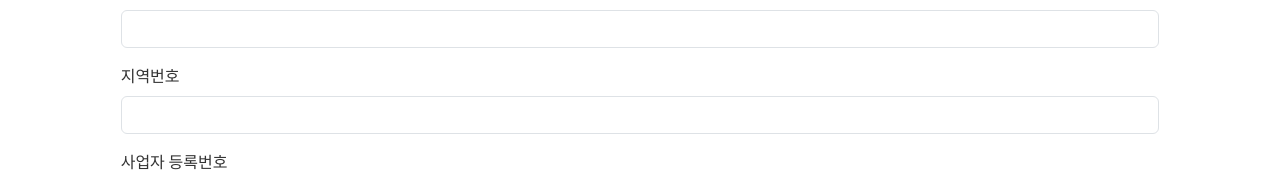
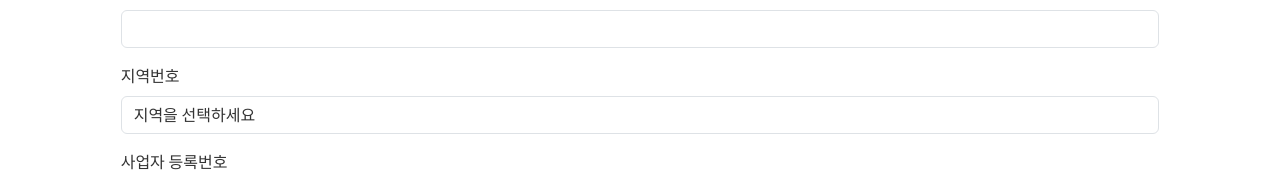
Before and after one commit to jaenyyyy/final-2-react, a React (Create React App) app in the folder matdori-react/: page /#/bus-resAdd in a window 1280 px wide. Shown: the part 316-497 px from the top of the page. Built offline with nearby package versions, Linux system fonts and the light colour scheme.

Commit message:
지역선택 설정

```diff
--- a/matdori-react/src/components/bus/ResAdd.js
+++ b/matdori-react/src/components/bus/ResAdd.js
@@ -7,6 +7,35 @@ import { busIdState } from '../../recoil';
 const ResAdd = () => {
   const navigate = useNavigate();
   const busId = useRecoilValue(busIdState);
+
+  const [regions, setRegions] = useState([
+    { no: 1, name: '영등포구' },
+    { no: 2, name: '강동구' },
+    { no: 3, name: '송파구' },
+    { no: 4, name: '강남구' },
+    { no: 5, name: '서초구' },
+    { no: 6, name: '관악구' },
+    { no: 7, name: '동작구' },
+    { no: 8, name: '금천구' },
+    { no: 9, name: '구로구' },
+    { no: 10, name: '강서구' },
+    { no: 11, name: '양천구' },
+    { no: 12, name: '마포구' },
+    { no: 13, name: '서대문구' },
+    { no: 17, name: '노원구' },
+    { no: 18, name: '도봉구' },
+    { no: 16, name: '은평구' },
+    { no: 19, name: '강북구' },
+    { no: 20, name: '성북구' },
+    { no: 21, name: '중랑구' },
+    { no: 22, name: '동대문구' },
+    { no: 23, name: '광진구' },
+    { no: 24, name: '성동구' },
+    { no: 25, name: '용산구' },
+    { no: 26, name: '종로구' },
+    { no: 27, name: '은평구' }
+
+  ]);
 
   const [restaurantData, setRestaurantData] = useState({
     busId:busId,
@@ -26,6 +55,16 @@ const ResAdd = () => {
     setRestaurantData({
       ...restaurantData,
       [name]: value
+    });
+  };
+
+  const handleRegionChange = (e) => {
+    const selectedRegionNo = e.target.value;
+    console.log("선택된 지역 번호:", selectedRegionNo);
+    setRestaurantData(prevState => {
+      const updatedState = { ...prevState, resRegionNo: selectedRegionNo };
+      console.log(" restaurantData:", updatedState);
+      return updatedState; // 업데이트된 상태를 반환
     });
   };
 
@@ -74,18 +113,25 @@ const ResAdd = () => {
         />
       </div>
 
-{/* 지역번호 입력 필드 */}
-<div className="mb-3">
+ {/* 지역번호 드롭다운 메뉴 */}
+ <div className="mb-3">
         <label htmlFor="resRegionNo" className="form-label">지역번호</label>
-        <input
-          type="text"
-          className="form-control"
-          id="resRegionNo"
-          name="resRegionNo"
-          value={restaurantData.resRegionNo}
-          onChange={handleChange}
-        />
+        <select
+  className="form-control"
+  id="resRegionNo"
+  name="resRegionNo"
+  value={restaurantData.resRegionNo}
+  onChange={handleRegionChange}
+>
+  <option value="">지역을 선택하세요</option>
+  {regions.map((region) => (
+    <option key={region.no} value={region.no}>
+      {region.name}
+    </option>
+  ))}
+</select>
       </div>
+
 
       {/* 사업자 등록번호 입력 필드 */}
       <div className="mb-3">
--- a/matdori-react/src/components/restaurant/clock/ClockByRes.js
+++ b/matdori-react/src/components/restaurant/clock/ClockByRes.js
@@ -1,22 +1,90 @@
 import React, { useEffect, useState } from 'react';
-import { useRecoilValue } from "recoil";
+import { useRecoilValue } from 'recoil';
 import { busIdState } from '../../../recoil';
 import { useParams } from 'react-router-dom';
 import axios from 'axios';
-import { FaHashtag } from "react-icons/fa6";
 
 const ClockByRes = () => {
     const busId = useRecoilValue(busIdState);
     const { resNo } = useParams();
+    const [workdays, setWorkdays] = useState({
+        월: 'N', 화: 'N', 수: 'N', 목: 'N', 금: 'N', 토: 'N', 일: 'N',
+    });
+    const [selectedTimes, setSelectedTimes] = useState([]);
+    const [resClockList, setResClockList] = useState([]);
 
-    const[clockList, setClockList] = useState([]);
+    useEffect(() => {
+        const loadClockList = async () => {
+            try {
+                const response = await axios.get(`http://localhost:8080/clock/list/${resNo}`);
+                setResClockList(response.data);
+            } catch (error) {
+                console.error("시간 데이터 로드 중 오류 발생", error);
+                window.alert("통신 오류 발생");
+            }
+        };
 
+        loadClockList();
+    }, [resNo]);
 
+    const toggleDay = (day) => {
+        setWorkdays(prevWorkdays => ({
+            ...prevWorkdays,
+            [day]: prevWorkdays[day] === 'N' ? 'Y' : 'N'
+        }));
+    };
 
-return(
-    <>
+    const handleTimeChange = (time) => {
+        setSelectedTimes(prevSelectedTimes => (
+            prevSelectedTimes.includes(time) ?
+            prevSelectedTimes.filter(t => t !== time) :
+            [...prevSelectedTimes, time]
+        ));
+    };
 
-    </>
-);
+    const saveSettings = async () => {
+        // 설정 저장 로직을 여기에 구현합니다...
+    };
+
+    const renderTimeSlots = () => {
+        return resClockList.map((clock) => {
+            const clockTime = clock.clockSelect.substring(11, 16);
+            return (
+                <div key={clock.clockNo} style={{ display: 'flex', alignItems: 'center', margin: '10px 0' }}>
+                    <label style={{ marginRight: '10px' }}>
+                        <input
+                            type="checkbox"
+                            checked={selectedTimes.includes(clockTime)}
+                            onChange={() => handleTimeChange(clockTime)}
+                        />
+                        {clockTime}
+                    </label>
+                </div>
+            );
+        });
+    };
+
+    return (
+        <>
+            <div>
+                {Object.entries(workdays).map(([day, status]) => (
+                    <button
+                        key={day}
+                        style={{ backgroundColor: status === 'N' ? 'yellow' : 'grey' }}
+                        onClick={() => toggleDay(day)}
+                    >
+                        {day}
+                    </button>
+                ))}
+            </div>
+            <div>
+                {renderTimeSlots()}
+            </div>
+            <button onClick={saveSettings}>
+                저장
+            </button>
+        </>
+    );
 };
+
 export default ClockByRes;
```
Also changed, not shown: matdori-react/src/components/restaurant/menu/memo.js (added).
